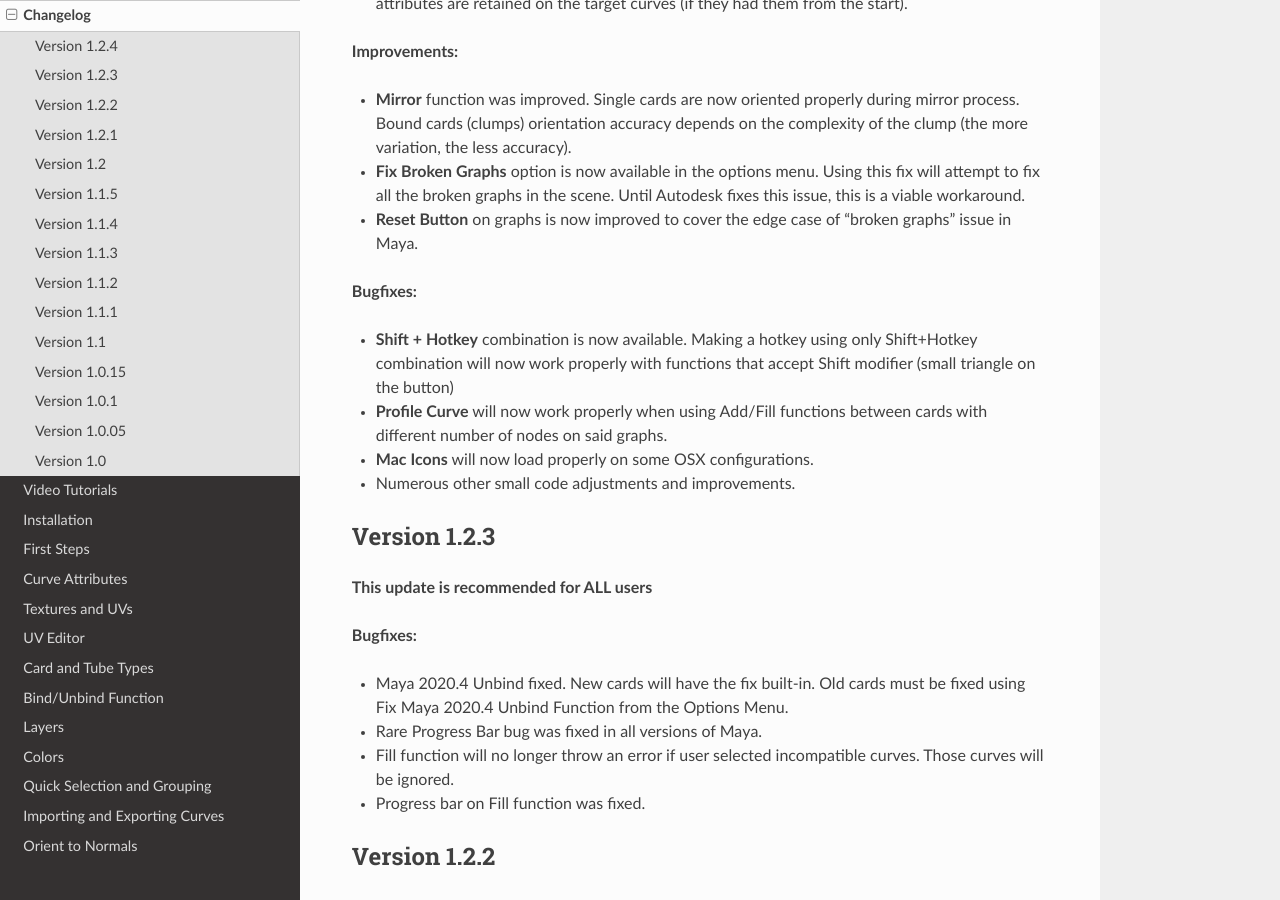
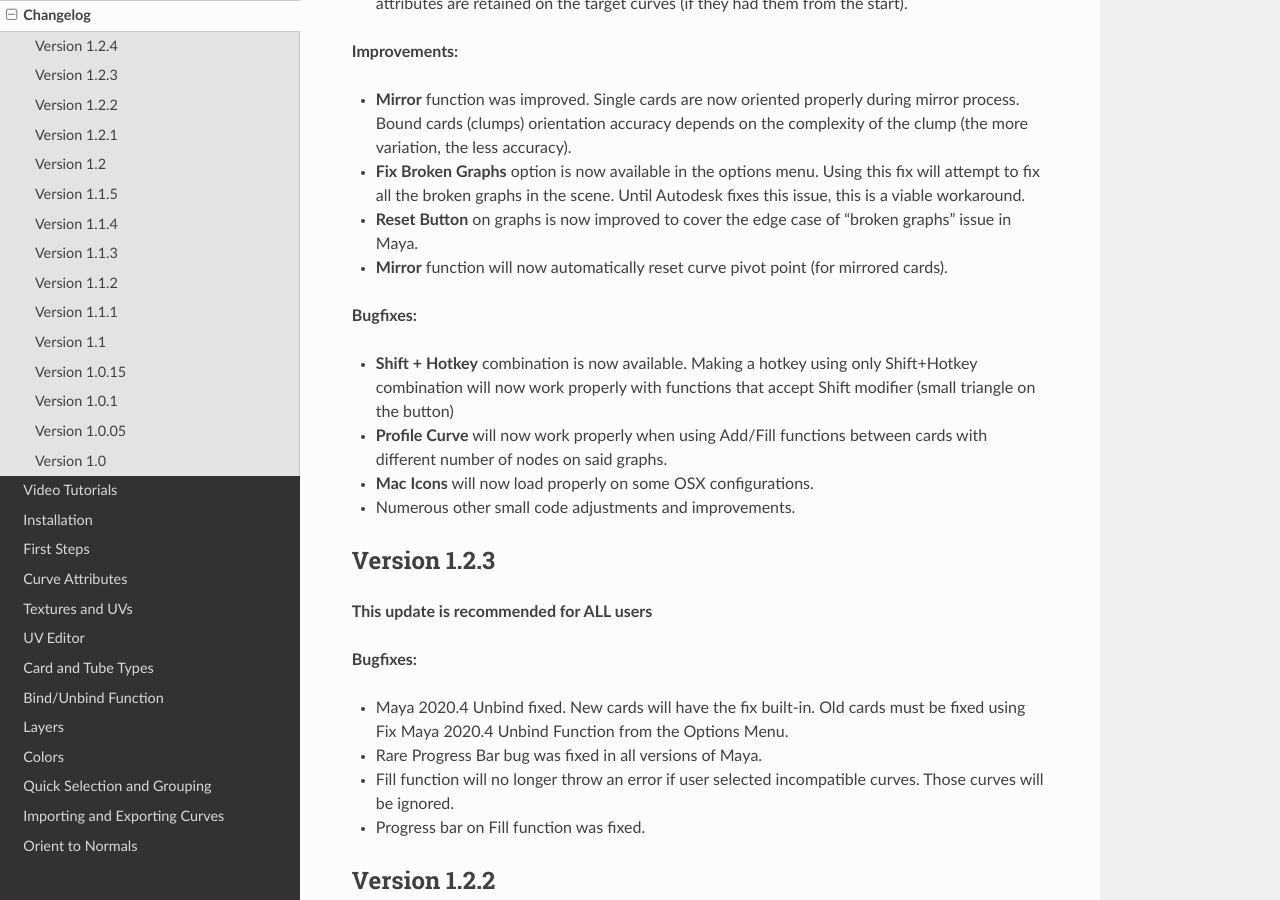
Before and after one commit to Video-Nomad/gs-curvetools-docs, a Sphinx documentation site: the page built from docs/source/changelog.rst, in a window 1280 px wide and 900 px high, scrolled down 464 px. Built offline with Sphinx 7.4.7 and the Read the Docs theme 2.0.0, drawn with Linux system fonts in a browser that asks for light colours; pages that are not in the unit, such as notebooks, are missing from menus.

Commit message:
Changelog addendum

```diff
--- a/docs/source/changelog.rst
+++ b/docs/source/changelog.rst
@@ -19,6 +19,7 @@ Version 1.2.4
 - **Mirror** function was improved. Single cards are now oriented properly during mirror process. Bound cards (clumps) orientation accuracy depends on the complexity of the clump (the more variation, the less accuracy).
 - **Fix Broken Graphs** option is now available in the options menu. Using this fix will attempt to fix all the broken graphs in the scene. Until Autodesk fixes this issue, this is a viable workaround.
 - **Reset Button** on graphs is now improved to cover the edge case of "broken graphs" issue in Maya.
+- **Mirror** function will now automatically reset curve pivot point (for mirrored cards).
 
 **Bugfixes:**
 
```
